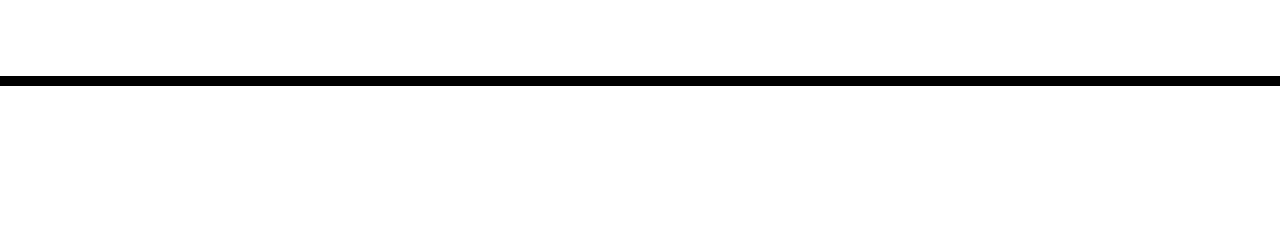
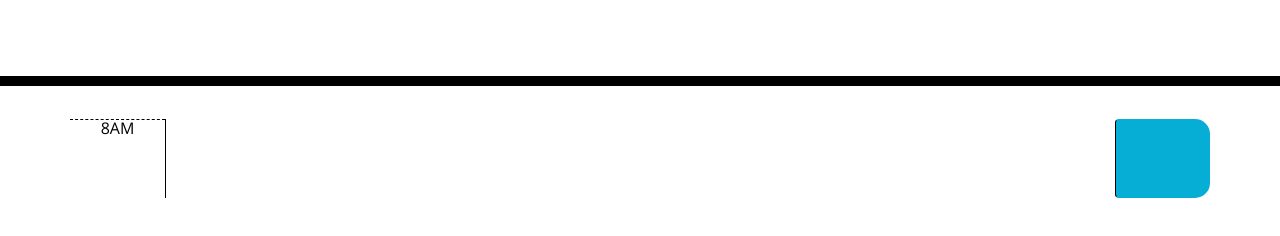
Before and after one commit to JayOc10/jay-work-day-scheduler, a plain HTML site: page index.html in a window 1280 px wide. Shown: the part 182-418 px from the top of the page. Drawn offline with nearby package versions, Linux system fonts and the light colour scheme.

Commit message:
completed the read me and started the timeblocks

```diff
--- a/index.html
+++ b/index.html
@@ -29,7 +29,14 @@
       <p id="currentDay" class="lead"></p>
     </header>
     <div class="container">
-      <!-- Timeblocks go here -->
+      <!-- Start of Timeblocks -->
+
+      <div id="hour-8" class="row time-block">
+        <div class="col-md-1 hour">8AM</div>
+        <textarea class="col-md-10 description"></textarea>
+        <button class="btn saveBtn col-md-1"><i class="btn-save"></i></button>
+      </div>
+
     </div>
 
     <script src="https://cdnjs.cloudflare.com/ajax/libs/jquery/3.2.1/jquery.min.js"></script>
```
Also changed, not shown: Assets/05-third-party-apis-homework-demo.gif (added), Assets/script.js (added), 1 other file.
